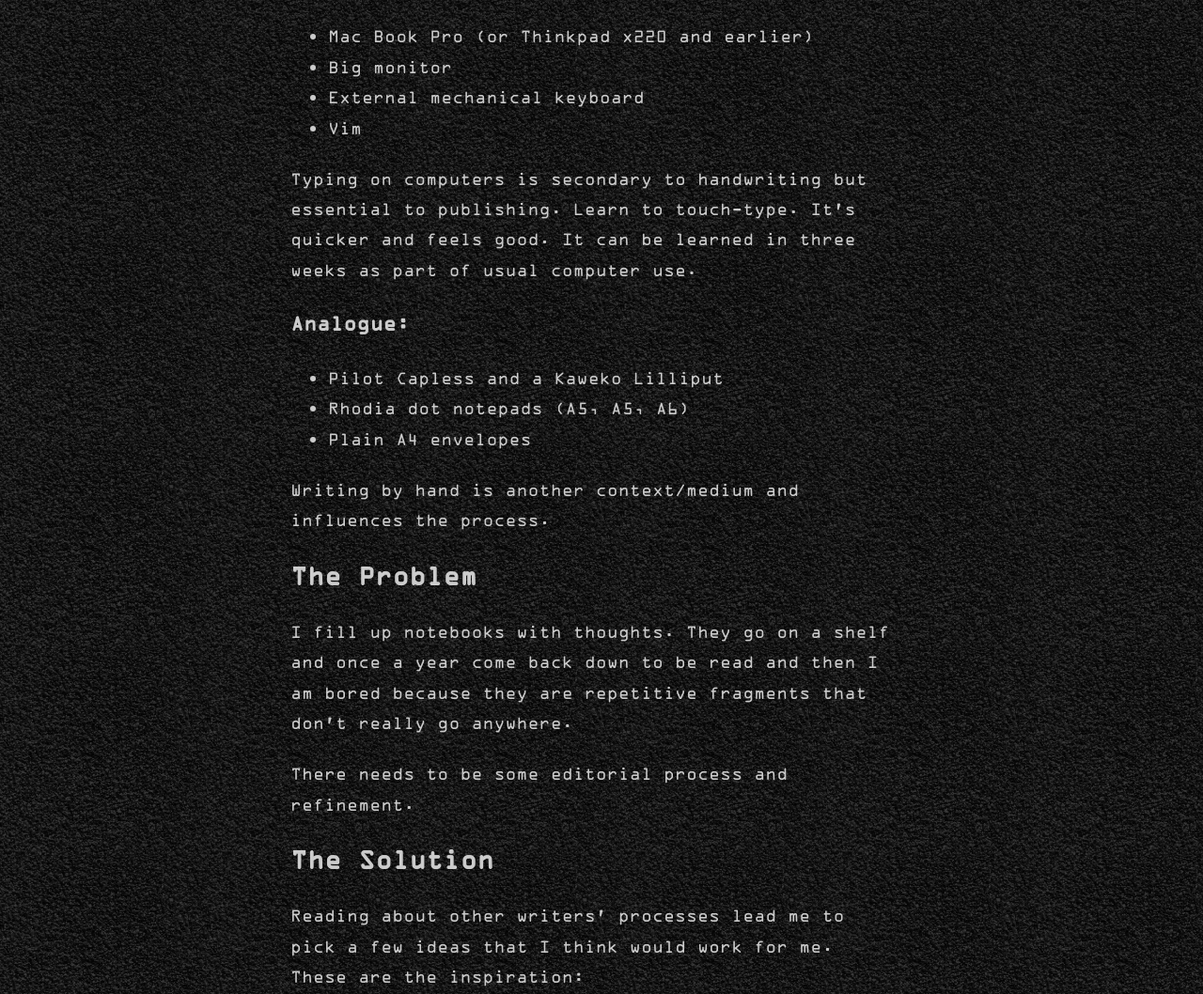
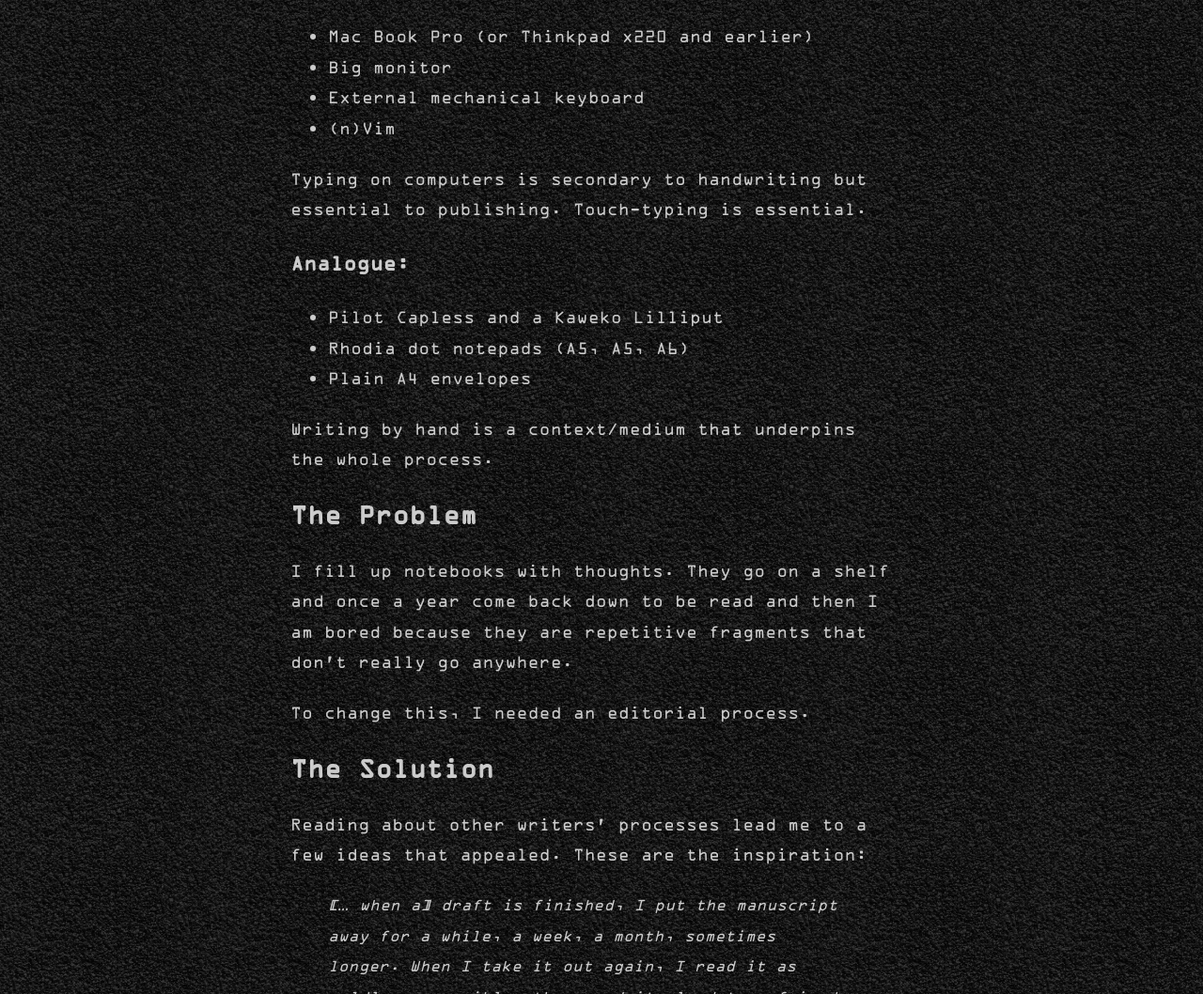
Before and after one commit to rudenoise/rudenoiseSite, a plain HTML site: page writingSystem2016.html in a window 1280 px wide. Shown: the part 629-1687 px from the top of the page at 94% size. Drawn offline with Linux system fonts and the light colour scheme.

Commit message:
update system

```diff
--- a/writingSystem2016.html
+++ b/writingSystem2016.html
@@ -66,12 +66,12 @@ Writing System 2016
                 </h1>
                 <p class="small">Published:
                     <time>
-2016-01-16
+2016-01-18
                     </time>
                 </p>
             </header>
 <p>Here comes some ramble, <a href="#theMeat">the meat</a> comes after.</p>
-<p>I like writing, words, their meanings, sentences and, especially, reading. I try to write every day and, to keep things interesting, I pay attention to the process. This includes reading about how other writers do it. Incorporating equipment that I find appealing and making that part of the process.</p>
+<p>I like writing, words, their meanings, sentences and, especially, reading. I try to write every day and, to keep things interesting, I pay attention to the process. This includes reading about how other writers do it and experimenting with equipment that I find appealing.</p>
 <p>The process and the equipment create a context. Context alters perception. The medium is the message, or at least affects it.</p>
 <h2 id="equipment">Equipment</h2>
 <h3 id="digital">Digital:</h3>
@@ -79,21 +79,21 @@ Writing System 2016
 <li>Mac Book Pro (or Thinkpad x220 and earlier)</li>
 <li>Big monitor</li>
 <li>External mechanical keyboard</li>
-<li>Vim</li>
+<li>(n)Vim</li>
 </ul>
-<p>Typing on computers is secondary to handwriting but essential to publishing. Learn to touch-type. It's quicker and feels good. It can be learned in three weeks as part of usual computer use.</p>
+<p>Typing on computers is secondary to handwriting but essential to publishing. Touch-typing is essential.</p>
 <h3 id="analogue">Analogue:</h3>
 <ul>
 <li>Pilot Capless and a Kaweko Lilliput</li>
 <li>Rhodia dot notepads (A5, A5, A6)</li>
 <li>Plain A4 envelopes</li>
 </ul>
-<p>Writing by hand is another context/medium and influences the process.</p>
+<p>Writing by hand is a context/medium that underpins the whole process.</p>
 <h2 id="the-problem"><a id='theMeat'></a>The Problem</h2>
 <p>I fill up notebooks with thoughts. They go on a shelf and once a year come back down to be read and then I am bored because they are repetitive fragments that don't really go anywhere.</p>
-<p>There needs to be some editorial process and refinement.</p>
+<p>To change this, I needed an editorial process.</p>
 <h2 id="the-solution">The Solution</h2>
-<p>Reading about other writers' processes lead me to pick a few ideas that I think would work for me. These are the inspiration:</p>
+<p>Reading about other writers' processes lead me to a few ideas that appealed. These are the inspiration:</p>
 <blockquote>
 <p>[… when a] draft is finished, I put the manuscript away for a while, a week, a month, sometimes longer. When I take it out again, I read it as coldly as possible, then read it aloud to a friend or two, and decide what changes I want to make and whether or not I want to publish it.</p>
 </blockquote>
```
Also changed, not shown: 1 other file.
